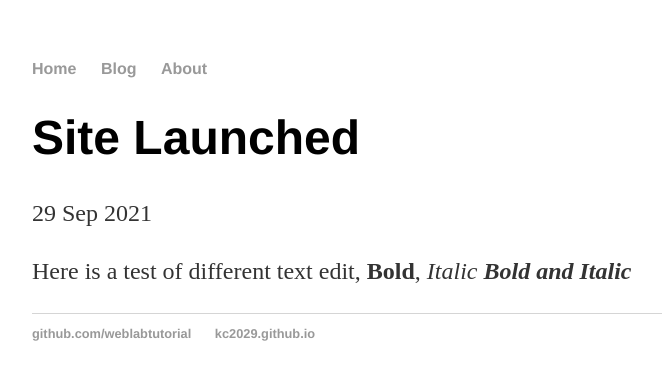
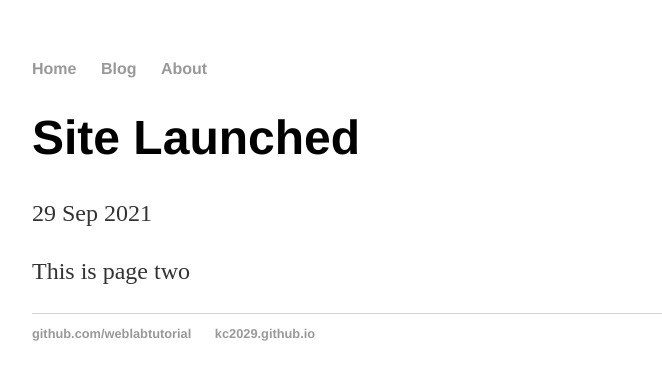
Before and after one commit to kc2029/kc2029.github.io, a Jekyll site: the page built from _posts/2021-09-29-site-launched.md, in a window 1280 px wide. Shown: the top 380 px of the page, without its empty margins (160-822 px from the left). Built offline with Jekyll 4.4.1, drawn with Linux system fonts in a browser that asks for light colours.

Commit message:
Update 2021-09-29-site-launched.md

```diff
--- a/_posts/2021-09-29-site-launched.md
+++ b/_posts/2021-09-29-site-launched.md
@@ -4,4 +4,4 @@ title: "Site Launched "
 date: 2021-09-29
 ---
 
-Here is a test of different text edit, **Bold**, *Italic* ***Bold and Italic***
+This is page two
```
